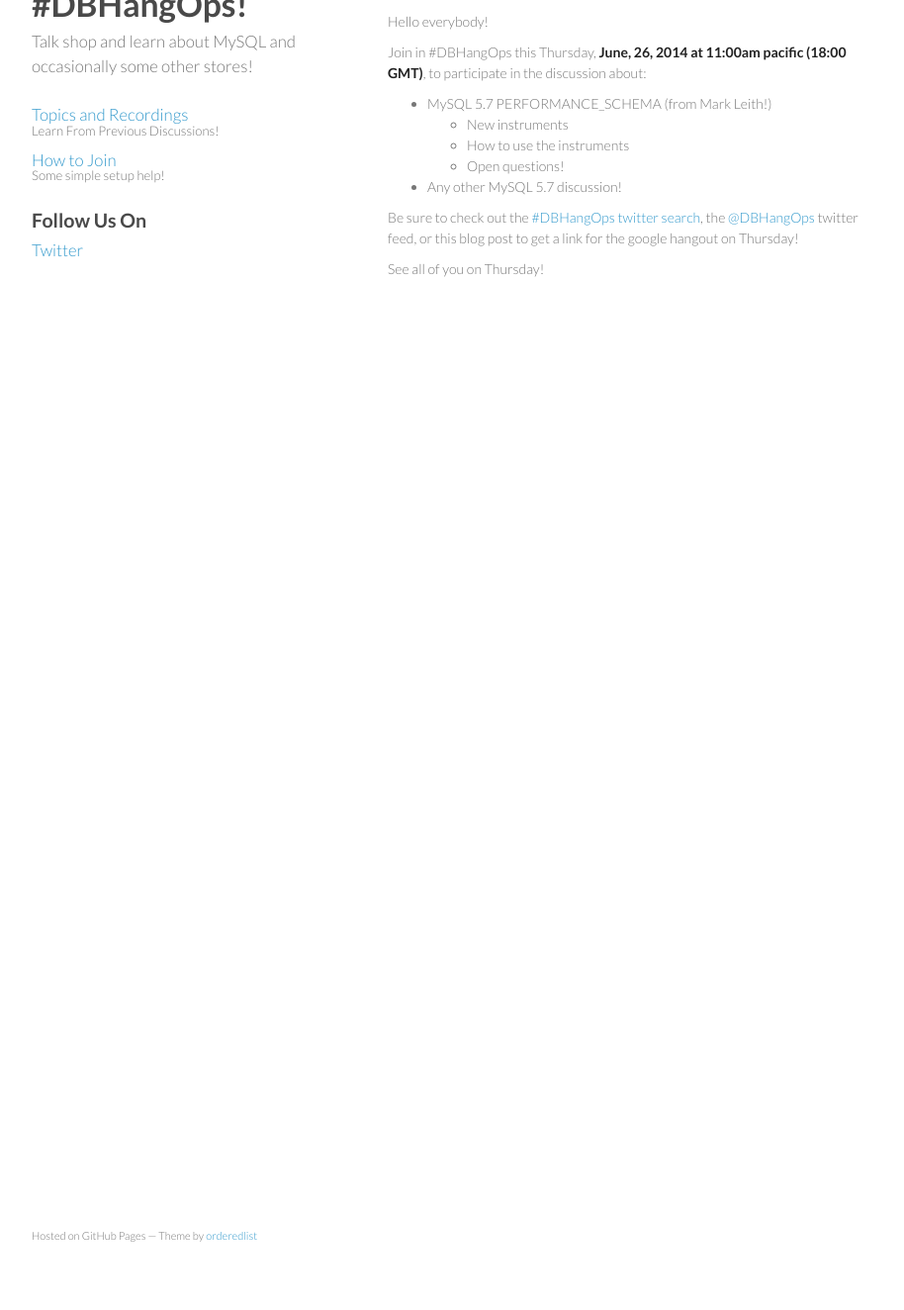
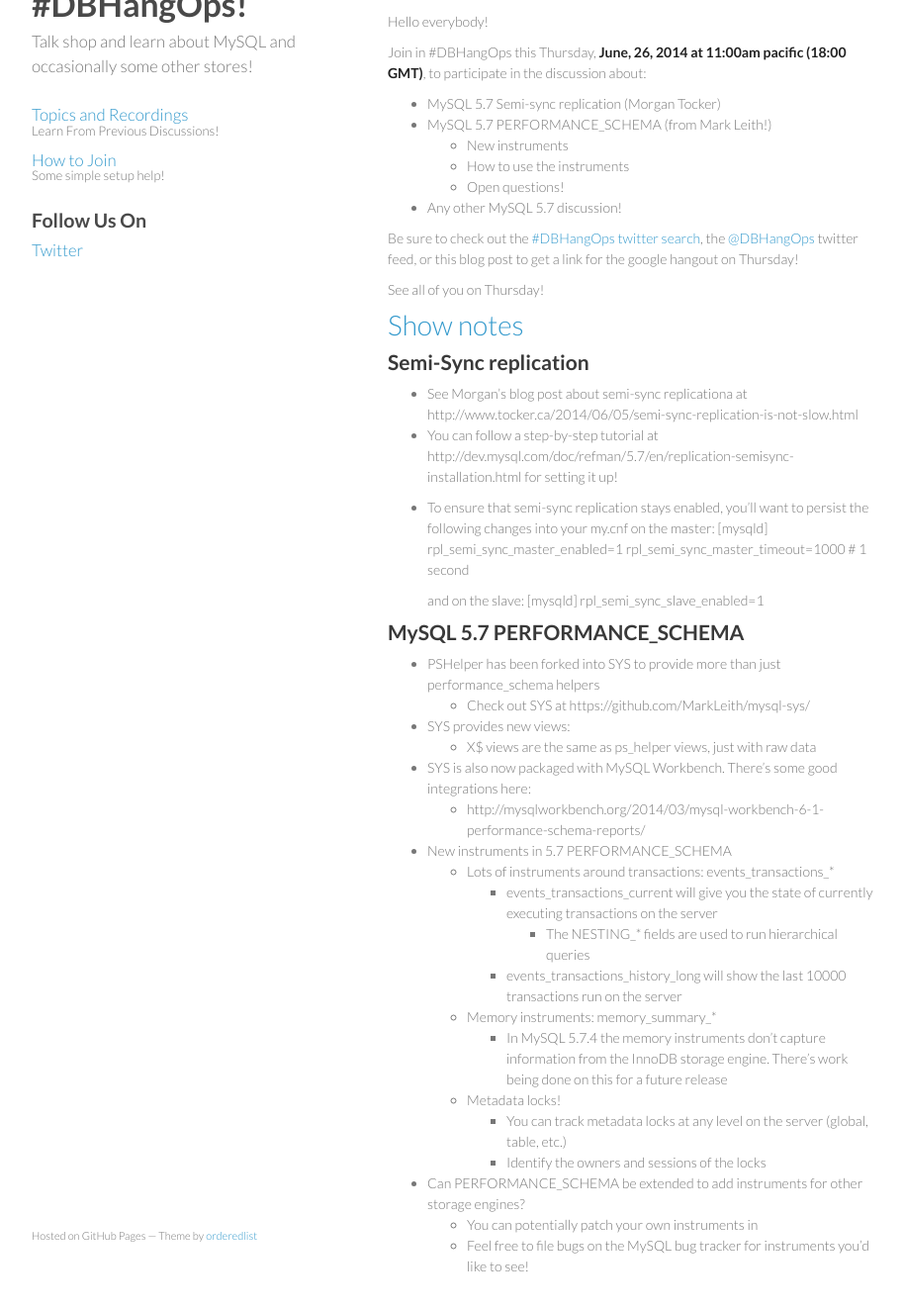
Before and after one commit to dbhangops/dbhangops.github.io, a Jekyll site: the page built from _posts/2014-06-24-dbhangops-062614-mysql-5.7-performance-schema.markdown, in a window 1280 px wide and 1400 px high, scrolled down 448 px, cut to the strip 72-1396 px from the top of the window. Shown: the whole strip at 99% size, without its empty margins (178-1092 px from the left). Built offline with Jekyll 4.4.1, drawn with Linux system fonts in a browser that asks for light colours; Markdown is read by kramdown in place of the engine named in the settings; before the commit the page ends 900 px from its top, so only the background shows below that; some of the changed text lies outside the part shown.

Commit message:
Uploading notes from 6/24/14

```diff
--- a/_posts/2014-06-24-dbhangops-062614-mysql-5.7-performance-schema.markdown
+++ b/_posts/2014-06-24-dbhangops-062614-mysql-5.7-performance-schema.markdown
@@ -22,7 +22,7 @@
 \#DBHangOps 06/26/14 -- PERFORMANCE_SCHEMA in MySQL 5.7 and more!
 =========================================================
 
-Join the GHangout at http://bit.ly/1qLcOcC or watch the livestream below
+Check out the recording below!
 
 <iframe width="420" height="315" src="http://www.youtube.com/embed/vWC147j8iuw" frameborder="0" allowfullscreen></iframe>
 
@@ -30,6 +30,7 @@
 
 Join in \#DBHangOps this Thursday, **June, 26, 2014 at 11:00am pacific (18:00 GMT)**, to participate in the discussion about:
 
+* MySQL 5.7 Semi-sync replication (Morgan Tocker)
 * MySQL 5.7 PERFORMANCE_SCHEMA (from Mark Leith!)
 	* New instruments
 	* How to use the instruments
@@ -39,3 +40,39 @@
 Be sure to check out the [\#DBHangOps twitter search](https://twitter.com/search/realtime?q=%23DBHangOps), the [@DBHangOps](https://twitter.com/dbhangops) twitter feed, or this blog post to get a link for the google hangout on Thursday!
 
 See all of you on Thursday!
+
+
+<a name="show-notes">Show notes</a>
+===========
+## Semi-Sync replication
+* See Morgan's blog post about semi-sync replicationa at http://www.tocker.ca/2014/06/05/semi-sync-replication-is-not-slow.html
+* You can follow a step-by-step tutorial at http://dev.mysql.com/doc/refman/5.7/en/replication-semisync-installation.html for setting it up!
+* To ensure that semi-sync replication stays enabled, you'll want to persist the following changes into your my.cnf on the master:
+		[mysqld]
+		rpl_semi_sync_master_enabled=1
+		rpl_semi_sync_master_timeout=1000 # 1 second
+
+	and on the slave:
+		[mysqld]
+		rpl_semi_sync_slave_enabled=1
+
+## MySQL 5.7 PERFORMANCE_SCHEMA
+* PSHelper has been forked into SYS to provide more than just performance_schema helpers
+	* Check out SYS at https://github.com/MarkLeith/mysql-sys/
+* SYS provides new views:
+	* X$ views are the same as ps_helper views, just with raw data
+* SYS is also now packaged with MySQL Workbench.  There's some good integrations here:
+	* http://mysqlworkbench.org/2014/03/mysql-workbench-6-1-performance-schema-reports/
+* New instruments in 5.7 PERFORMANCE_SCHEMA
+	* Lots of instruments around transactions: events_transactions_*
+		* events_transactions_current will give you the state of currently executing transactions on the server
+			* The NESTING_* fields are used to run hierarchical queries
+		* events_transactions_history_long will show the last 10000 transactions run on the server
+	* Memory instruments: memory_summary_*
+		* In MySQL 5.7.4 the memory instruments don't capture information from the InnoDB storage engine. There's work being done on this for a future release
+	* Metadata locks!
+		* You can track metadata locks at any level on the server (global, table, etc.)
+		* Identify the owners and sessions of the locks
+* Can PERFORMANCE_SCHEMA be extended to add instruments for other storage engines?
+	* You can potentially patch your own instruments in
+	* Feel free to file bugs on the MySQL bug tracker for instruments you'd like to see!
```
